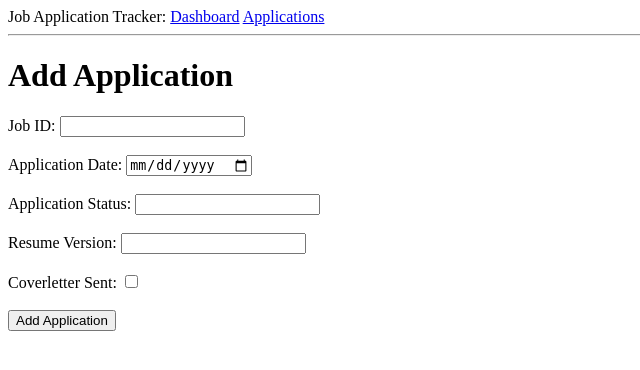
After one commit to janton527/job_tracker, a Flask app: page /edit_application/1 in a window 1280 px wide. The commit adds this page. Shown: the top 370 px of the page, without its empty margins (0-640 px from the left). Run offline with Flask 3, Linux system fonts and the light colour scheme; data that the repository does not hold is empty.

Commit message:
add update application

```diff
--- a/app.py
+++ b/app.py
@@ -60,7 +60,38 @@ def add_application():
 
         return redirect(url_for('applications'))
     else:
-        return render_template('add_application.html')
+        return render_template('application_form.html')
+
+@app.route('/edit_application/<int:id>', methods=["GET", "POST"])
+def edit_application(id):
+    conn = get_db()
+    cursor = conn.cursor(dictionary=True)
+
+    if request.method == "POST":
+        job_id = request.form['job_id']
+        application_date = request.form['application_date']
+        status = request.form['status']
+        resume_version = request.form['resume_version']
+        cover_letter_sent = 1 if request.form.get('cover_letter_sent') else 0
+
+
+        cursor.execute("""
+            UPDATE applications
+            SET job_id=%s, application_date=%s, status=%s, resume_version=%s, cover_letter_sent=%s
+            WHERE application_id=%s
+        """, (job_id, application_date, status, resume_version, cover_letter_sent, id))
+
+        conn.commit()
+        conn.close()
+
+        flash('Application updated successfully!')
+        return redirect(url_for('applications'))
+
+    cursor.execute("SELECT * FROM applications WHERE application_id=%s", (id,))
+    application = cursor.fetchone()
+    conn.close()
+
+    return render_template('application_form.html', application=application)
 
 if __name__ == '__main__':
     app.run(debug=True)
--- /dev/null
+++ b/templates/application_form.html
@@ -0,0 +1,31 @@
+{% extends "base.html" %}
+
+{% block content %}
+	<h1>{{ 'Edit' if application else 'Add' }} Application</h1>
+
+	<form method="POST">
+
+		<label for="job_id">Job ID:</label>
+		<input type="number" name="job_id"
+				value="{{ application.job_id if application else '' }}" required><br><br>
+
+		<label for="application_date">Application Date:</label>
+		<input type="date" name="application_date"
+				value="{{ application.application_date if application else '' }}" required><br><br>
+
+		<label for="status">Application Status:</label>
+		<input type="text" name="status"
+				value="{{ application.status if application else '' }}"><br><br>
+
+		<label for="resume_version">Resume Version:</label>
+		<input type="text" name="resume_version"
+				value="{{ application.resume_version if application else '' }}" required><br><br>
+
+		<label for="cover_letter_sent">Coverletter Sent:</label>
+		<input type="checkbox" name="cover_letter_sent"
+				{% if application and application.cover_letter_sent %}checked{%endif%}><br><br>
+
+				<input type="submit" value="{{ 'Update' if application else 'Add'}} Application">
+	</form>
+
+{% endblock %}
--- a/templates/applications.html
+++ b/templates/applications.html
@@ -16,6 +16,7 @@
 			{% for column in applications[0].keys() %}
 				<td>{{ app[column] }}</td>
 			{% endfor %}
+			<td><a href="{{ url_for('edit_application', id=app.application_id) }}">Edit</a>
 		</tr>
 		{% endfor %}
 	</table>
--- /dev/null
+++ b/templates/update_application.html
@@ -0,0 +1,4 @@
+{% extends "add_application.html" %}
+
+{% block content %}
+	<h1>Update Application</h1>
```
Also changed, not shown: templates/add_application.html (deleted, +0 -25 lines).
